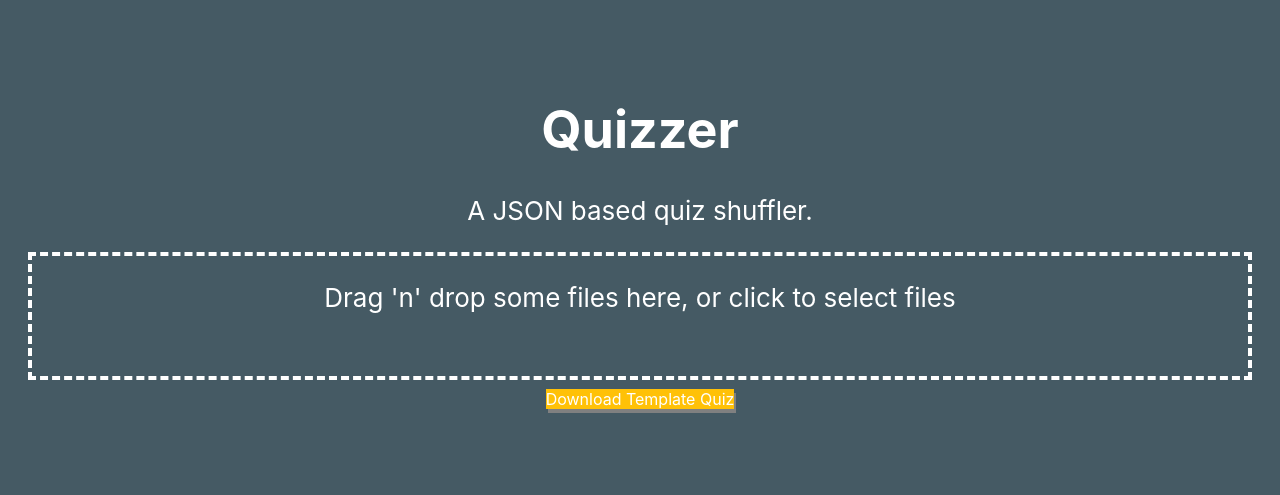
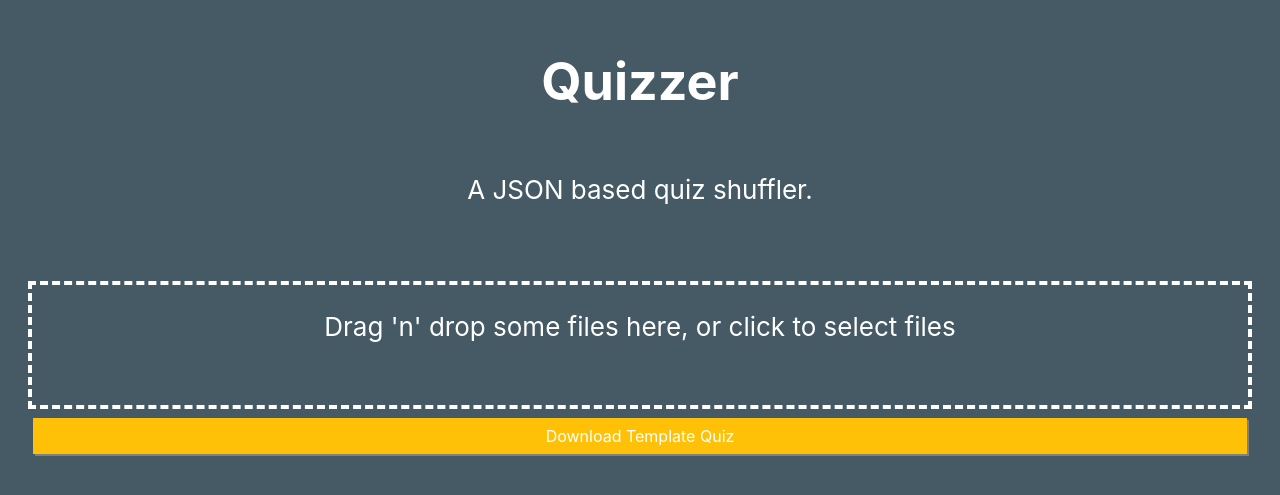
Before and after one commit to Cabeda/quizzer, a React (Create React App) app: page / in a window 1280 px wide. Shown: the part 163-658 px from the top of the page. Built offline with nearby package versions, Linux system fonts and the light colour scheme.

Commit message:
Rearreanged main page with css grid

```diff
--- a/src/Components/Quiz.component.tsx
+++ b/src/Components/Quiz.component.tsx
@@ -9,12 +9,20 @@ import { useDropzone } from 'react-dropzone';
 import styled from 'styled-components';
 import QuizOptions from './QuizOption.component';
 
+const Box = styled.div`
+  display:grid;
+  grid-template-columns: auto;
+  grid-template-rows: 1fr 1fr 1fr auto;
+`;
+
+
 const Link = styled.a`
     background-color: #FFC107;
     color: #FFFFFF;
     font-size: 1rem;
-    box-shadow: 2px 4px gray;
+    box-shadow: 2px 2px gray;
     text-decoration: none ;
+    padding: 0.5rem;
     &:active {
       box-shadow: none;
   }
@@ -146,22 +154,19 @@ function Quiz() {
 
   return (
 
-    <div>
+    <Box>
       <h1>Quizzer</h1>
       <p>A JSON based quiz shuffler.</p>
-
-      <DropZone>
-        <div {...getRootProps()}>
+        <DropZone {...getRootProps()}>
           <input {...getInputProps()} accept=".json" />
           {
             isDragActive ?
               <p>Drop the json file here ...</p> :
               <p>Drag 'n' drop some files here, or click to select files</p>
           }
-        </div>
       </DropZone>
         <Link href='https://gist.githubusercontent.com/Cabeda/69c1713a6b78100a615f72e7e896ce5b/raw/965419ab56cf00ce6f5529a70eef7aae8ab26346/template-quiz.json' target="_blank">Download Template Quiz</Link>
-    </div>
+    </Box>
   );
 }
 
--- a/src/Components/QuizOption.component.tsx
+++ b/src/Components/QuizOption.component.tsx
@@ -1,17 +1,24 @@
 import React from 'react';
 import styled from 'styled-components';
+
+const OptionsBox = styled.div`
+    display: grid;
+    grid-template-columns: 1fr 1fr;
+    grid-template-rows: 100%;
+`;
 
 const QuizButton = styled.button`
     height: 2rem;
     border: none;
+    margin: 1rem;
 `;
 
 function QuizOptions (props: any) {
 
-    return (<div>
-        <QuizButton className= "accent-color " onClick={props.restartQuiz}>Restart</QuizButton>
-        <QuizButton className= "accent-color " onClick={props.resetQuiz}>Reset</QuizButton>
-    </div>);
+    return (<OptionsBox>
+        <QuizButton className= "accent-color" onClick={props.restartQuiz}>Restart</QuizButton>
+        <QuizButton className= "accent-color" onClick={props.resetQuiz}>Reset</QuizButton>
+    </OptionsBox>);
 }
 
 export default QuizOptions;
```
